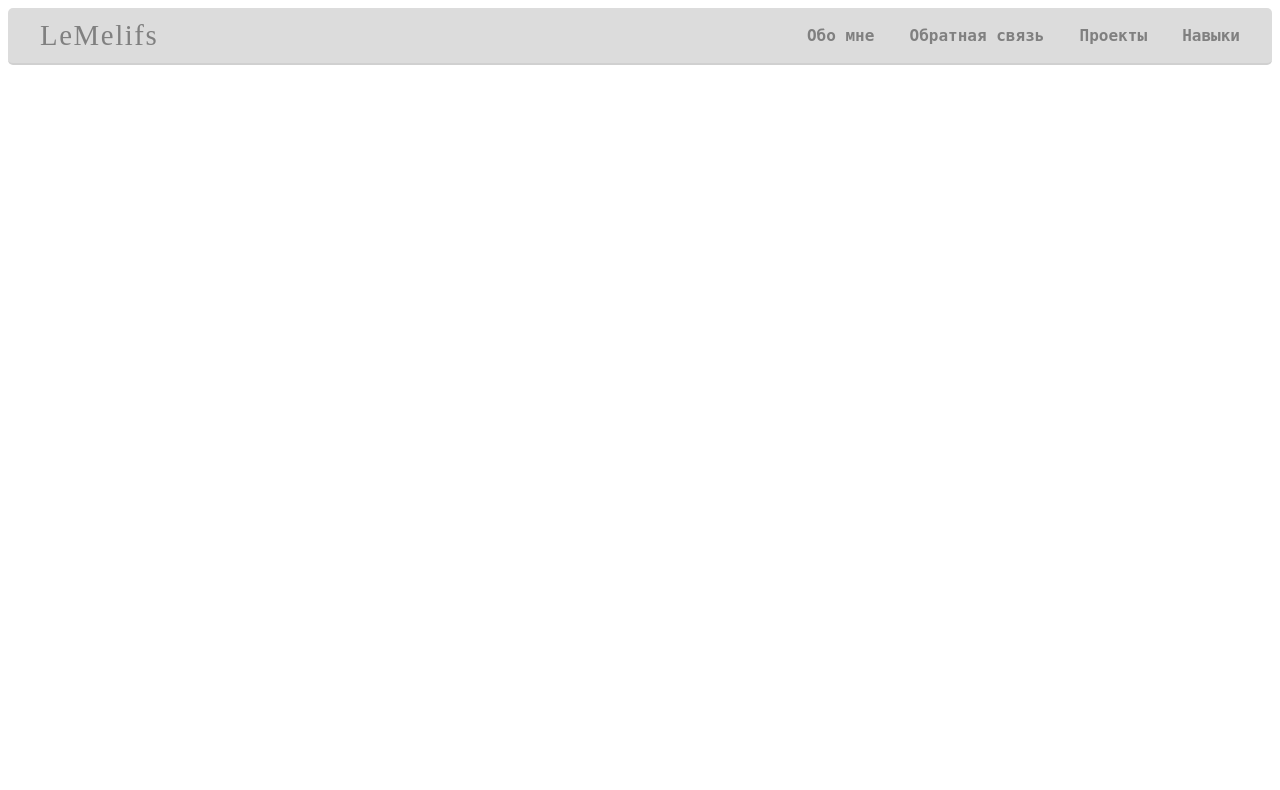
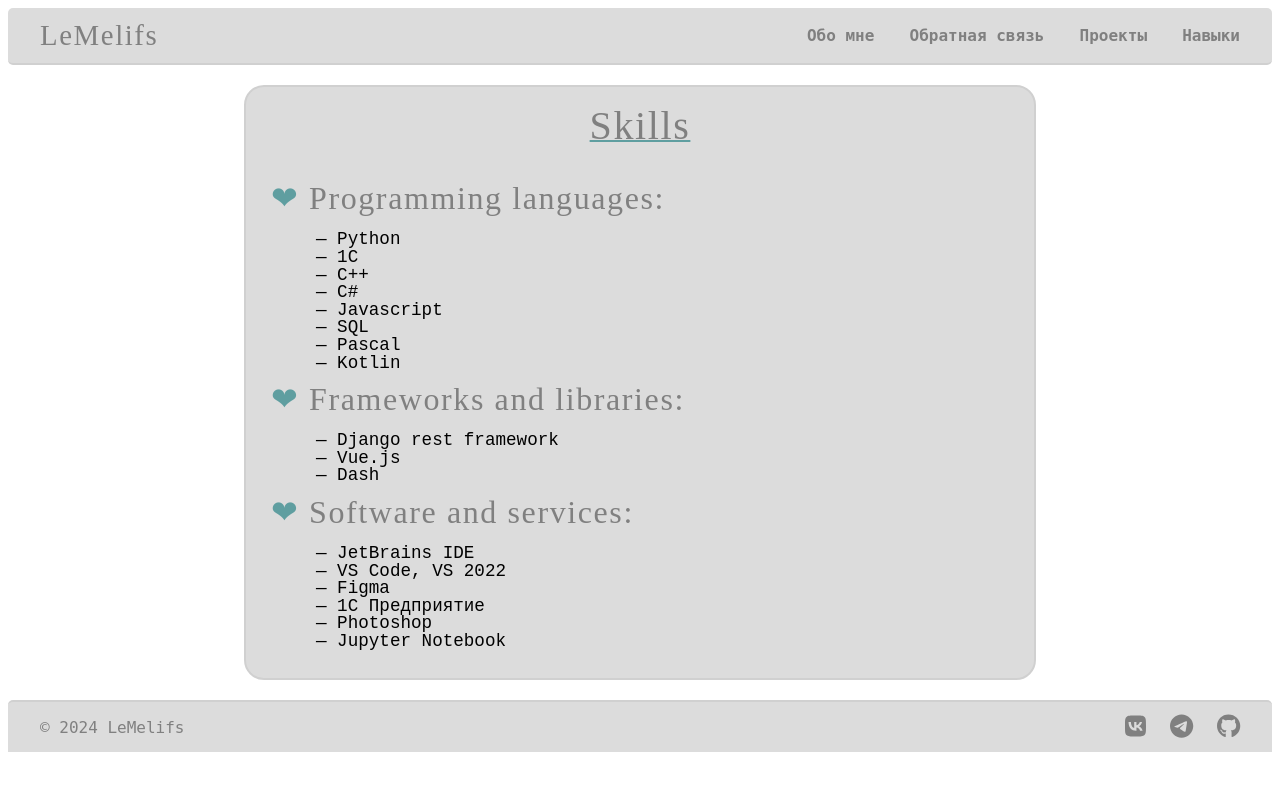
Before and after one commit to LeMelifs/Portfolio, a React (Vite) app in the folder portfolio/: page /skills in a window 1280 px wide. Shown: the top 790 px of the page. Built offline with nearby package versions, Linux system fonts and the light colour scheme.

Commit message:
code refactoring + create footer

```diff
--- a/portfolio/package.json
+++ b/portfolio/package.json
@@ -10,6 +10,9 @@
     "preview": "vite preview"
   },
   "dependencies": {
+    "@fortawesome/fontawesome-svg-core": "^6.6.0",
+    "@fortawesome/free-brands-svg-icons": "^6.6.0",
+    "@fortawesome/react-fontawesome": "^0.2.2",
     "react": "^18.3.1",
     "react-dom": "^18.3.1",
     "react-router-dom": "^6.28.0",
--- a/portfolio/src/App.tsx
+++ b/portfolio/src/App.tsx
@@ -6,6 +6,7 @@ import Contact from "./pages/ContactPage.tsx";
 import Projects from "./pages/ProjectsPage.tsx";
 import Skills from "./pages/SkillsPage.tsx";
 import {Route, BrowserRouter as Router, Routes} from "react-router-dom";
+import Footer from "./components/Footer.tsx";
 
 const App: React.FC = () => {
   return (
@@ -18,6 +19,7 @@ const App: React.FC = () => {
         <Route path="/projects" element={<Projects />} />
         <Route path="/skills" element={<Skills />} />
       </Routes>
+       <Footer />
     </Router>
   );
 };
--- /dev/null
+++ b/portfolio/src/components/Card.tsx
@@ -0,0 +1,15 @@
+import styled from "styled-components";
+
+
+const Card = styled.div`
+  height: auto;
+  border-radius: 20px;
+  width: 60vw;
+  background-color: #DCDCDC;
+  display: flex;
+  border: 2px solid #d0d0d0;
+  flex-direction: column;
+  padding: 10px;
+`
+
+export default Card;
--- a/portfolio/src/components/Footer.tsx
+++ b/portfolio/src/components/Footer.tsx
@@ -0,0 +1,58 @@
+import React from "react";
+import styled from "styled-components";
+import { FontAwesomeIcon } from "@fortawesome/react-fontawesome";
+import { faVk, faTelegram, faGithub } from "@fortawesome/free-brands-svg-icons";
+
+const FooterContainer = styled.footer`
+  display: flex;
+  justify-content: space-between;
+  align-items: center;
+  padding: 0.7rem 2rem;
+  background-color: #DCDCDC;
+  border-top: 2px solid #d0d0d0;
+  border-radius: 5px 5px 0 0;
+  color: #808080;
+`;
+
+const FooterText = styled.p`
+  font-size: 1rem;
+  font-family: DejaVu Sans Mono, monospace;
+  color: #808080;
+  margin: 0;
+`;
+
+const IconLinks = styled.div`
+  display: flex;
+  gap: 1.5rem;
+`;
+
+const IconLink = styled.a`
+  color: #808080;
+  font-size: 1.5rem;
+  transition: color 0.3s;
+
+  &:hover {
+    color: #696969;
+  }
+`;
+
+const Footer: React.FC = () => {
+  return (
+    <FooterContainer>
+      <FooterText>© 2024 LeMelifs</FooterText>
+      <IconLinks>
+        <IconLink href="https://vk.com/sweetcoffeewithmilk" target="_blank" rel="noopener noreferrer" aria-label="VK">
+          <FontAwesomeIcon icon={faVk} />
+        </IconLink>
+        <IconLink href="https://t.me/savemefrominsomnia" target="_blank" rel="noopener noreferrer" aria-label="Telegram">
+          <FontAwesomeIcon icon={faTelegram} />
+        </IconLink>
+        <IconLink href="https://github.com/LeMelifs" target="_blank" rel="noopener noreferrer" aria-label="GitHub">
+          <FontAwesomeIcon icon={faGithub} />
+        </IconLink>
+      </IconLinks>
+    </FooterContainer>
+  );
+};
+
+export default Footer;
--- a/portfolio/src/components/Header.tsx
+++ b/portfolio/src/components/Header.tsx
@@ -11,11 +11,6 @@ const HeaderContainer = styled.header`
   background-color: #DCDCDC;
   border-bottom: 2px solid #d0d0d0;
   color: #fff;
-
-  @media (max-width: 768px) {
-    flex-direction: column;
-    padding: 1rem;
-  }
 `;
 
 const Logo = styled(Link)`
@@ -29,22 +24,12 @@ const Logo = styled(Link)`
   &:hover {
     color: #696969;
   }
-
-  @media (max-width: 768px) {
-    font-size: 1.2rem;
-  }
 `;
 
 
 const Nav = styled.nav`
   display: flex;
   gap: 2.2rem;
-
-  @media (max-width: 768px) {
-    flex-direction: column;
-    align-items: center;
-    gap: 1rem;
-  }
 `;
 
 
@@ -52,6 +37,7 @@ const StyledLink = styled(Link)`
   color: #808080;
   font-family: DejaVu Sans Mono, monospace;
   font-weight: bold;
+  transition: color 0.3s;
   text-decoration: none;
   font-size: 1rem;
 
--- /dev/null
+++ b/portfolio/src/components/PageContainer.tsx
@@ -0,0 +1,11 @@
+import styled from "styled-components";
+
+
+const PageContainer = styled.div`
+  display: flex;
+  flex-direction: column;
+  align-items: center;
+  padding: 20px;
+`;
+
+export default PageContainer;
--- /dev/null
+++ b/portfolio/src/components/Subtitle.tsx
@@ -0,0 +1,13 @@
+import styled from "styled-components";
+
+const Subtitle = styled.p`
+  font-size: 2rem;
+  letter-spacing: 0.1rem;
+  margin-top: -10px;
+  margin-left: 15px;
+  font-weight: normal;
+  color: #808080;
+  font-family: Brush Script MT, Brush Script Std, cursive;
+`
+
+export default Subtitle;
--- /dev/null
+++ b/portfolio/src/components/Text.tsx
@@ -0,0 +1,12 @@
+import styled from "styled-components";
+
+const Text = styled.p`
+  font-size: 1.1rem;
+  text-align: justify;
+  margin-top: -20px;
+  margin-left: 60px;
+  margin-right: 60px;
+  font-family: Courier New, monospace;
+`
+
+export default Text;
--- /dev/null
+++ b/portfolio/src/components/Title.tsx
@@ -0,0 +1,14 @@
+import styled from "styled-components";
+
+const Title = styled.p`
+  font-size: 2.5rem;
+  text-align: center;
+  text-decoration: underline 2px #5F9EA0;
+  letter-spacing: 0.1rem;
+  margin-top: 5px;
+  font-weight: normal;
+  color: #808080;
+  font-family: Brush Script MT, Brush Script Std, cursive;
+`
+
+export default Title;
--- a/portfolio/src/pages/AboutPage.tsx
+++ b/portfolio/src/pages/AboutPage.tsx
@@ -1,78 +1,33 @@
 import React from "react";
-import styled from "styled-components";
-
-const AboutContainer = styled.div`
-  display: flex;
-  flex-direction: column;
-  align-items: center;
-  padding: 20px;
-`;
-
-
-const Card = styled.div`
-  height: auto;
-  border-radius: 20px;
-  width: 60vw;
-  background-color: #DCDCDC;
-  display: flex;
-  border: 2px solid #d0d0d0;
-  flex-direction: column;
-  padding: 10px;
-`
-
-const MainHeader = styled.p`
-  font-size: 2.5rem;
-  text-align: center;
-  text-decoration: underline 2px #5F9EA0;
-  letter-spacing: 0.1rem;
-  margin-top: 5px;
-  font-weight: normal;
-  color: #808080;
-  font-family: Brush Script MT, Brush Script Std, cursive;
-`
-
-const Header = styled.p`
-  font-size: 2rem;
-  letter-spacing: 0.1rem;
-  margin-top: -10px;
-  margin-left: 15px;
-  font-weight: normal;
-  color: #808080;
-  font-family: Brush Script MT, Brush Script Std, cursive;
-`
-
-const Text = styled.p`
-  font-size: 1.1rem;
-  text-align: justify;
-  margin-top: -20px;
-  margin-left: 60px;
-  margin-right: 60px;
-  font-family: Courier New, monospace;
-`
+import PageContainer from "../components/PageContainer.tsx";
+import Card from "../components/Card.tsx";
+import Title from "../components/Title.tsx";
+import Subtitle from "../components/Subtitle.tsx";
+import Text from "../components/Text.tsx";
 
 const About: React.FC = () => {
   return (
-      <AboutContainer>
+      <PageContainer>
         <Card>
-            <MainHeader>About me</MainHeader>
-            <Header><span style={{ color: "#5F9EA0" }}>❤</span> Education:</Header>
+            <Title>About me</Title>
+            <Subtitle><span style={{ color: "#5F9EA0" }}>❤</span> Education:</Subtitle>
             <Text>— Дальневосточный Федеральный Университет, 3 курс, Прикладная математика и информатика,
             Системное программирование</Text>
             <Text>— Цифровые кафедры, Аналитик данных продвинутого уровня</Text>
-            <Header><span style={{ color: "#5F9EA0" }}>❤</span> Operational experience:</Header>
+            <Subtitle><span style={{ color: "#5F9EA0" }}>❤</span> Operational experience:</Subtitle>
             <Text>— Научно-исследовательский центр Русгидро, Лаборатория предиктивной аналитки, fullstack web-developer</Text>
-            <Header><span style={{ color: "#5F9EA0" }}>❤</span> Achievements:</Header>
+            <Subtitle><span style={{ color: "#5F9EA0" }}>❤</span> Achievements:</Subtitle>
             <Text>— Посетила осеннюю IT-школу ОИЯИ в городе Дубна, принимала участие в хакатонах по математическому моделированию
             и аналитике больших данных</Text>
             <Text>— Получила диплом 3 степени на научной конференции с темой "Математическое моделирование внутривенной лазерной абляции"</Text>
             <Text>— Дважды принимала участие в ICPC, во второй раз прошла в 1/4 финала</Text>
-            <Header><span style={{ color: "#5F9EA0" }}>❤</span> Interesting facts:</Header>
+            <Subtitle><span style={{ color: "#5F9EA0" }}>❤</span> Interesting facts:</Subtitle>
             <Text>— Наиболее интересные для меня направления в IT: аналитика больших данных, машинное обучение, прикладная статистика,
             фронтенд-разработка</Text>
             <Text>— Я окончила школу с золотой медалью и на данный момент иду на красный диплом в университете</Text>
             <Text>— Помимо IT я увлекаюсь спортивной мафией и принимаю участие в турнирах</Text>
         </Card>
-      </AboutContainer>
+      </PageContainer>
   );
 };
 
--- a/portfolio/src/pages/HomePage.tsx
+++ b/portfolio/src/pages/HomePage.tsx
@@ -1,13 +1,7 @@
 import React from "react";
 import styled from "styled-components";
 import MyPhoto from '../assets/MyPhoto.jpg';
-
-const HomeContainer = styled.div`
-  display: flex;
-  flex-direction: column;
-  align-items: center;
-  padding: 20px;
-`;
+import PageContainer from "../components/PageContainer.tsx";
 
 const ProfileImage = styled.img`
   width: 370px;
@@ -37,7 +31,7 @@ const Info = styled.p`
 
 const Home: React.FC = () => {
   return (
-    <HomeContainer>
+    <PageContainer>
       <ProfileImage src={MyPhoto}  />
         <Name>Veronika Blokhina <span style={{ color: "#5F9EA0" }}>→</span> LeMelifs <span style={{ color: "#5F9EA0" }}>❤</span></Name>
         <br/>
@@ -48,7 +42,7 @@ const Home: React.FC = () => {
             Также я работаю в научно-исследовательском центре "Русгидро" на должности <span style={{ color: "#5F9EA0", fontWeight: "bold" }}>
             fullstack web-разработчика</span> в отделе предиктивной аналитики. На данном сайте я расскажу о себе, своём опыте и навыках
             в сфере IT. Приятного прочтения!</Info>
-    </HomeContainer>
+    </PageContainer>
   );
 };
 
--- a/portfolio/src/pages/SkillsPage.tsx
+++ b/portfolio/src/pages/SkillsPage.tsx
@@ -1,9 +1,37 @@
 import React from "react";
+import PageContainer from "../components/PageContainer.tsx";
+import Card from "../components/Card.tsx";
+import Title from "../components/Title.tsx";
+import Subtitle from "../components/Subtitle.tsx";
+import Text from "../components/Text.tsx";
 
 const Skills: React.FC = () => {
   return (
-      <>
-      </>
+      <PageContainer>
+        <Card>
+            <Title>Skills</Title>
+            <Subtitle><span style={{ color: "#5F9EA0" }}>❤</span> Programming languages:</Subtitle>
+            <Text>— Python</Text>
+            <Text>— 1C</Text>
+            <Text>— C++</Text>
+            <Text>— C#</Text>
+            <Text>— Javascript</Text>
+            <Text>— SQL</Text>
+            <Text>— Pascal</Text>
+            <Text>— Kotlin</Text>
+            <Subtitle><span style={{ color: "#5F9EA0" }}>❤</span> Frameworks and libraries:</Subtitle>
+            <Text>— Django rest framework</Text>
+            <Text>— Vue.js</Text>
+            <Text>— Dash</Text>
+            <Subtitle><span style={{ color: "#5F9EA0" }}>❤</span> Software and services:</Subtitle>
+            <Text>— JetBrains IDE</Text>
+            <Text>— VS Code, VS 2022</Text>
+            <Text>— Figma</Text>
+            <Text>— 1С Предприятие</Text>
+            <Text>— Photoshop</Text>
+            <Text>— Jupyter Notebook</Text>
+        </Card>
+      </PageContainer>
   );
 };
 
```
Also changed, not shown: 1 other file (tests, documents, lock files or other folders).
